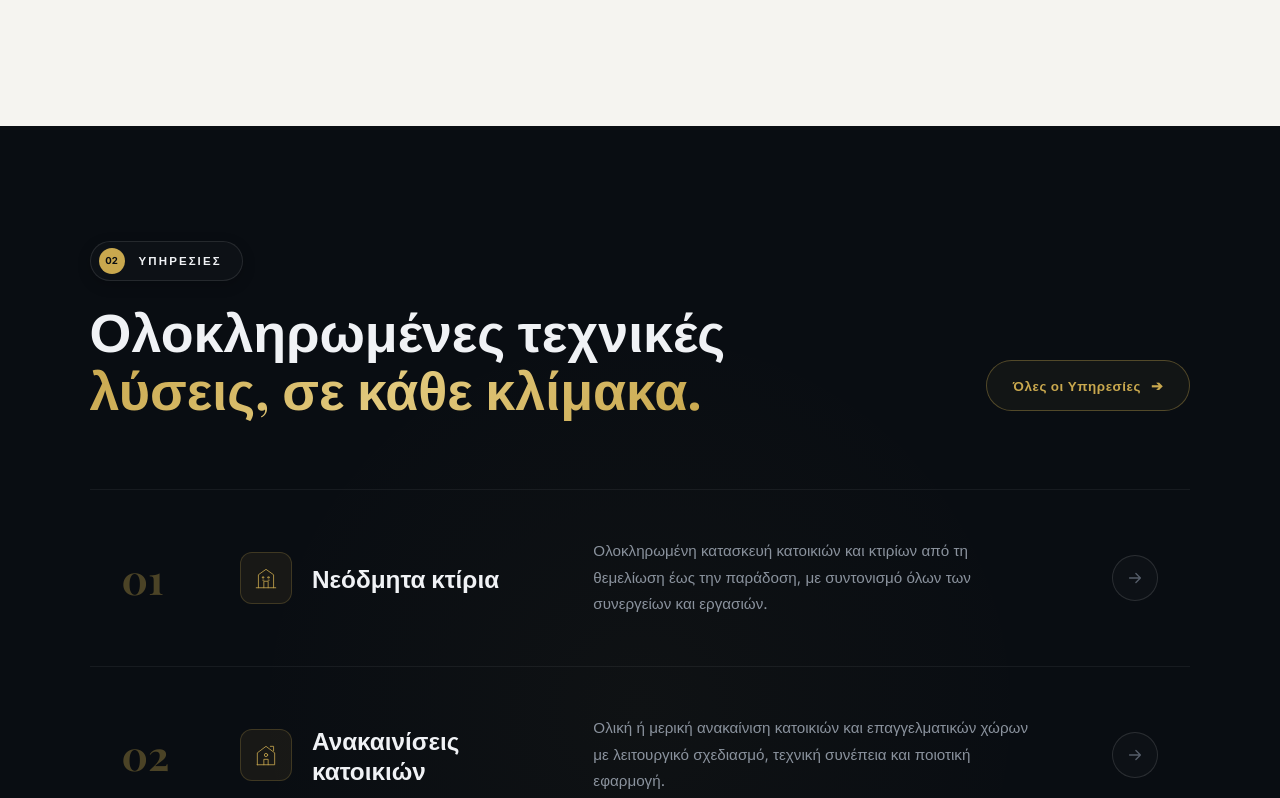
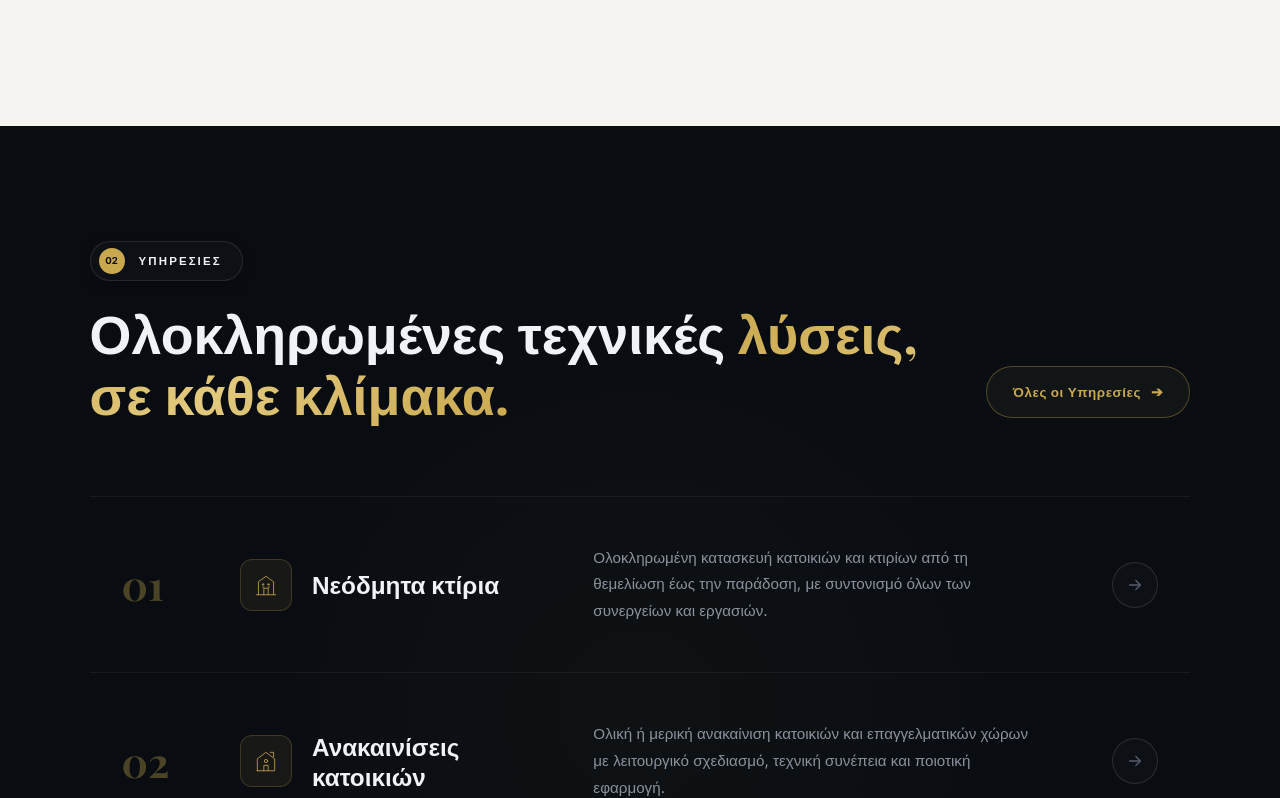
Before and after one commit to vaggelismpomponis/dimeras, a Next.js app: page / in a window 1280 px wide. Shown: the part 1766-2564 px from the top of the page. Built offline with nearby package versions, Linux system fonts and the light colour scheme.

Commit message:
style(ui): refine services layout, contact map presentation and Greek copy

```diff
--- a/_backup/index.html
+++ b/_backup/index.html
@@ -6,7 +6,7 @@
   <meta name="viewport" content="width=device-width, initial-scale=1">
   <title>DN GROUP — Κατασκευαστική & Τεχνική Εταιρεία</title>
   <meta name="description"
-    content="Η ΔΗΜΕΡΑΣ Ε.Ε. — DN GROUP αναλαμβάνει νέες κατασκευές, ανακαινίσεις, μονώσεις, επισκευές και τεχνικά έργα με συνέπεια και τεχνική ακρίβεια.">
+    content="Η ΔΗΜΕΡΑΣ — DN GROUP αναλαμβάνει νέες κατασκευές, ανακαινίσεις, μονώσεις, επισκευές και τεχνικά έργα με συνέπεια και τεχνική ακρίβεια.">
   <link rel="preconnect" href="https://fonts.googleapis.com">
   <link rel="preconnect" href="https://fonts.gstatic.com" crossorigin>
   <link
@@ -60,7 +60,8 @@
             την πλήρη παράδοση του έργου.</p>
           <p>Σημαντικό μέρος της εμπειρίας μας αποτελεί η συμμετοχή μας, ως συνεργαζόμενη τεχνική εταιρεία, στην
             υλοποίηση εργασιών ανακαίνισης και αναβάθμισης σχολικών μονάδων στο πλαίσιο του προγράμματος
-            <strong>«Μαριέττα Γιαννάκου»</strong>.</p>
+            <strong>«Μαριέττα Γιαννάκου»</strong>.
+          </p>
           <p>Η εταιρεία μας συμμετείχε σε δύο περιόδους εργασιών, αναλαμβάνοντας την οργάνωση, τον συντονισμό και την
             εκτέλεση των παρεμβάσεων που της ανατέθηκαν. Όλες οι εργασίες ολοκληρώθηκαν με συνέπεια, σύμφωνα με τις
             προβλεπόμενες τεχνικές προδιαγραφές και εντός των απαιτούμενων χρονοδιαγραμμάτων.</p>
--- a/src/app/globals.css
+++ b/src/app/globals.css
@@ -1108,11 +1108,11 @@ button:focus {
   opacity: 1;
 }
 
-/* Top bar: icon box */
+/* Top bar: icon box & upper right numeral */
 .sac-top-bar {
   display: flex;
   align-items: center;
-  justify-content: flex-start;
+  justify-content: space-between;
   margin-bottom: 28px;
 }
 
@@ -1178,7 +1178,7 @@ button:focus {
 .sac-footer {
   display: flex;
   align-items: center;
-  justify-content: space-between;
+  justify-content: flex-start;
   margin-top: 36px;
   padding-top: 24px;
   border-top: 1px solid rgba(255, 255, 255, 0.06);
@@ -1213,21 +1213,22 @@ button:focus {
   transform: translateX(4px);
 }
 
-/* Watermark numeral */
+/* Upper right numeral */
 .sac-watermark-num {
   font-family: var(--font-heading), 'Playfair Display', Georgia, serif;
-  font-size: clamp(3rem, 4.5vw, 4.4rem);
+  font-size: clamp(2.4rem, 3.5vw, 3.4rem);
   font-weight: 700;
   color: #ffffff;
   opacity: 0.9;
   line-height: 1;
   pointer-events: none;
   user-select: none;
-  transition: opacity 0.3s var(--ease), transform 0.3s var(--ease);
+  transition: opacity 0.3s var(--ease), transform 0.3s var(--ease), color 0.3s var(--ease);
 }
 
 .service-arch-card:hover .sac-watermark-num {
   opacity: 1;
+  color: var(--gold-light);
   transform: translateY(-2px);
 }
 
@@ -1266,7 +1267,7 @@ button:focus {
   }
 
   .sac-watermark-num {
-    font-size: 3rem;
+    font-size: 2.2rem;
   }
 }
 
@@ -1294,7 +1295,8 @@ button:focus {
 }
 
 .services-header-main {
-  max-width: 680px;
+  flex: 1;
+  max-width: none;
 }
 
 .services-header-main .section-tag {
@@ -1305,7 +1307,7 @@ button:focus {
   font-family: var(--font-heading), 'Playfair Display', Georgia, serif;
   font-size: clamp(2.4rem, 4.2vw, 4.5rem);
   font-weight: 700;
-  line-height: 1.08;
+  line-height: 1.14;
   text-align: left;
   margin: 0;
   color: var(--text-primary);
@@ -3267,47 +3269,39 @@ button:focus {
   color: var(--gold);
 }
 
-/* Dedicated Map Card on the Right (where form was) */
+/* Dedicated Map on the Right */
 .contact-map-col {
   display: flex;
   flex-direction: column;
+  gap: 28px;
   height: 100%;
 }
 
-.contact-map-card {
-  background: rgba(255, 255, 255, 0.03);
-  backdrop-filter: blur(20px);
-  -webkit-backdrop-filter: blur(20px);
-  border: 1px solid var(--border);
-  border-radius: 12px;
-  padding: 24px;
-  display: flex;
-  flex-direction: column;
+.contact-map-header {
+  display: flex;
+  align-items: center;
+  justify-content: space-between;
   gap: 16px;
-  height: 100%;
-}
-
-.contact-map-card-header {
-  display: flex;
-  align-items: center;
-  justify-content: space-between;
-  gap: 12px;
   flex-wrap: wrap;
-}
-
-.contact-map-card-header .cm-title {
+  padding-bottom: 18px;
+  border-bottom: 1px solid var(--border);
+}
+
+.contact-map-title {
   display: flex;
   align-items: center;
   gap: 10px;
+  font-family: var(--font-heading), 'Playfair Display', Georgia, serif;
+  font-size: 1.35rem;
+  font-weight: 700;
   color: var(--text-primary);
-  font-size: 0.95rem;
-  font-weight: 600;
-}
-
-.contact-map-card-header .cm-title svg {
-  width: 18px;
-  height: 18px;
-  color: var(--gold);
+}
+
+.contact-map-title svg {
+  width: 20px;
+  height: 20px;
+  color: var(--gold);
+  flex-shrink: 0;
 }
 
 .cm-directions-btn {
@@ -3332,7 +3326,7 @@ button:focus {
 .contact-map-frame {
   flex: 1;
   min-height: 380px;
-  border-radius: 8px;
+  border-radius: 12px;
   overflow: hidden;
   border: 1px solid var(--border);
 }
--- a/src/app/page.tsx
+++ b/src/app/page.tsx
@@ -6,9 +6,9 @@ import Approach from "@/components/Approach";
 import HomeContactCTA from "@/components/HomeContactCTA";
 
 export const metadata: Metadata = {
-  title: "DN GROUP | ΔΗΜΕΡΑΣ Ε.Ε. — Κατασκευαστική Εταιρεία Λάρισα",
+  title: "DN GROUP | ΔΗΜΕΡΑΣ— Κατασκευαστική Εταιρεία Λάρισα",
   description:
-    "Η ΔΗΜΕΡΑΣ Ε.Ε. — DN GROUP αναλαμβάνει νέες κατασκευές, ανακαινίσεις, μονώσεις και τεχνικά έργα στη Λάρισα από το 2006.",
+    "Η ΔΗΜΕΡΑΣ — DN GROUP αναλαμβάνει νέες κατασκευές, ανακαινίσεις, μονώσεις και τεχνικά έργα στη Λάρισα από το 2006.",
   alternates: {
     canonical: "/",
   },
--- a/src/components/Footer.tsx
+++ b/src/components/Footer.tsx
@@ -34,7 +34,7 @@ export default function Footer() {
             <Logo size="md" />
           </Link>
           <p className="footer-tagline">
-            Κατασκευαστική &amp; Τεχνική Εταιρεία στη Λάρισα. Εμπειρία και
+            Κατασκευαστική και Τεχνική Εταιρεία στη Λάρισα. Εμπειρία και
             αξιοπιστία από το 2006.
           </p>
         </div>
--- a/src/components/Hero.tsx
+++ b/src/components/Hero.tsx
@@ -20,7 +20,7 @@ export default function Hero() {
       <div className="hero-shade"></div>
 
       <div className="hero-content">
-        <p className="eyebrow">ΚΑΤΑΣΚΕΥΑΣΤΙΚΗ &amp; ΤΕΧΝΙΚΗ ΕΤΑΙΡΕΙΑ</p>
+        <p className="eyebrow">ΚΑΤΑΣΚΕΥΑΣΤΙΚΗ ΚΑΙ ΤΕΧΝΙΚΗ ΕΤΑΙΡΕΙΑ</p>
         <h1>
           Χτίζουμε με
           <br />
--- a/src/components/Logo.tsx
+++ b/src/components/Logo.tsx
@@ -233,7 +233,7 @@ export default function Logo({
             lineHeight: 1.1,
           }}
         >
-          ΔΗΜΕΡΑΣ Ε.Ε. <span style={{ color: "var(--gold)", opacity: 0.75 }}>|</span> ΚΑΤΑΣΚΕΥΑΣΤΙΚΗ
+          ΔΗΜΕΡΑΣ <span style={{ color: "var(--gold)", opacity: 0.75 }}>|</span> ΚΑΤΑΣΚΕΥΑΣΤΙΚΗ
         </small>
       </div>
     </div>
--- a/src/components/Services.tsx
+++ b/src/components/Services.tsx
@@ -92,9 +92,7 @@ export default function Services({ standalone = false }: { standalone?: boolean
           <div className="services-header-main">
             <div className="section-tag light"><span className="tag-num">02</span> ΥΠΗΡΕΣΙΕΣ</div>
             <h2>
-              Ολοκληρωμένες τεχνικές
-              <br />
-              <em>λύσεις, σε κάθε κλίμακα.</em>
+              Ολοκληρωμένες τεχνικές <em>λύσεις, σε κάθε κλίμακα.</em>
             </h2>
           </div>
           <Link href="/services" className="services-header-link">
@@ -115,6 +113,9 @@ export default function Services({ standalone = false }: { standalone?: boolean
                 <div className="sac-icon-box" aria-hidden="true">
                   {svc.icon}
                 </div>
+                <span className="sac-watermark-num" aria-hidden="true">
+                  {svc.num}
+                </span>
               </div>
 
               <div className="sac-content">
@@ -130,9 +131,6 @@ export default function Services({ standalone = false }: { standalone?: boolean
                   <span>Ζητήστε Προσφορά</span>
                   <span className="sac-arrow" aria-hidden="true">➔</span>
                 </Link>
-                <span className="sac-watermark-num" aria-hidden="true">
-                  {svc.num}
-                </span>
               </div>
             </article>
           ))}
```
Also changed, not shown: src/components/Contact.tsx (+5 -15 lines).
